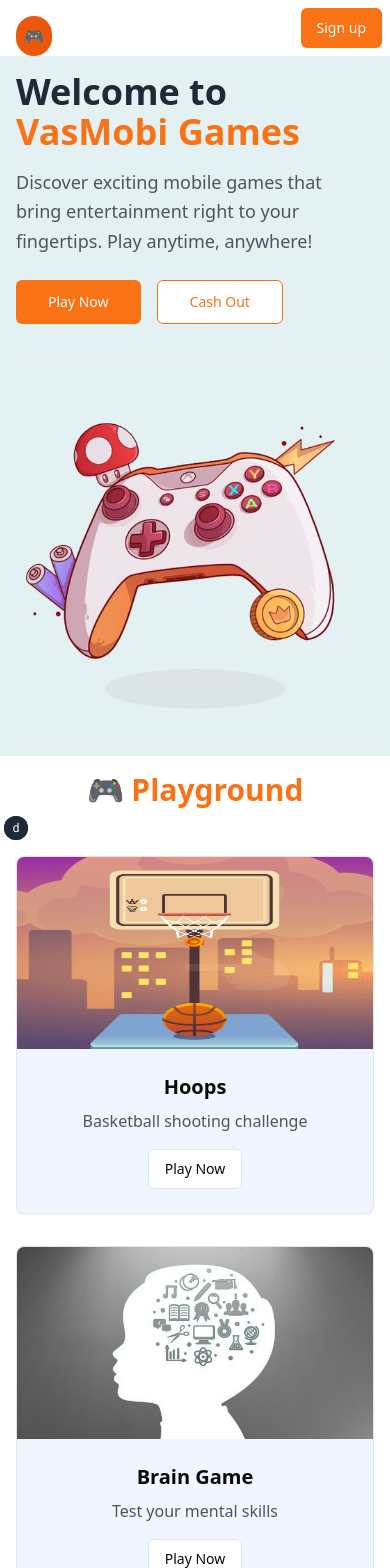
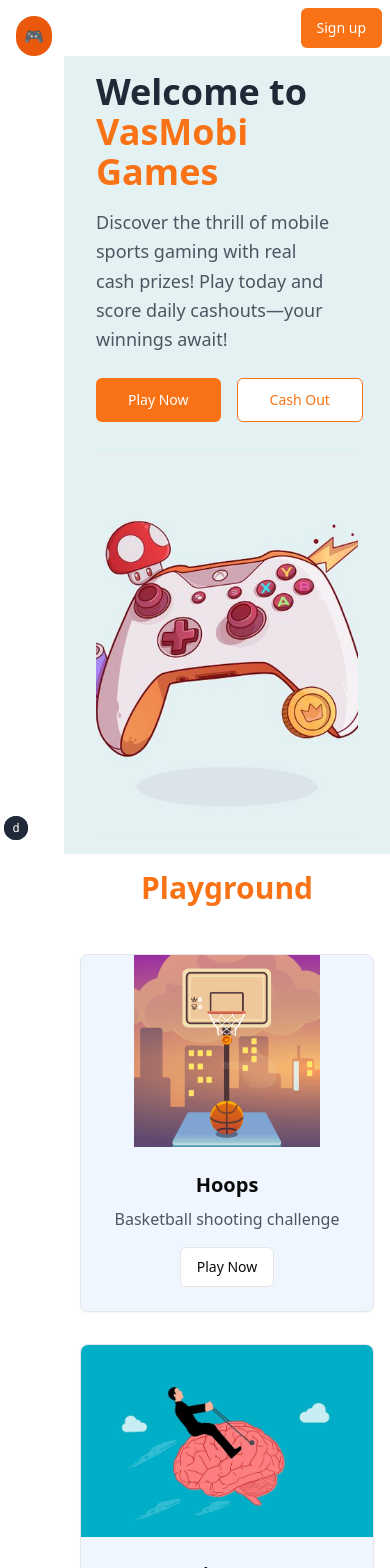
Before and after one commit to NjokiGithukuE/vasmobi-games, a React (Vite) app: page / in a window 390 px wide. Shown: the top 1568 px of the page. Built offline with nearby package versions, Linux system fonts and the light colour scheme.

Commit message:
feat: hero text and image change

```diff
--- a/src/App.tsx
+++ b/src/App.tsx
@@ -1,40 +1,3 @@
-// import React, { useState } from "react";
-// import { VerticalNavbar } from "./components/Navbar";
-// import { Hero } from "./components/Hero";
-// import { Games } from "./components/Games";
-// import { Pricing } from "./components/Pricing";
-// import { Footer } from "./components/Footer";
-// import { Topbar } from "./components/Topbar";
-// import TailwindIndicator from "./components/partials/tailwind-indicator";
-// // import { ModeToggle } from "./components/mode-toggle";
-
-// const App: React.FC = () => {
-//   const [isOpen, setIsOpen] = useState(false);
-
-//   return (
-//     <div className="flex flex-col lg:flex-row min-h-screen overflow-x-hidden max-w-full w-full">
-//       <VerticalNavbar isOpen={isOpen} setIsOpen={setIsOpen} />
-
-//       <main
-//         className={`flex-grow transition-all duration-300
-//           ${isOpen ? "ml-48 lg:ml-16" : "ml-16"}`}
-//       >
-//         <div className="max-w-full w-full overflow-x-hidden">
-//           {/* <ModeToggle /> */}
-//           <Topbar />
-//           <Hero />
-//           <Games />
-//           <Pricing />
-//           <Footer />
-//           <TailwindIndicator />
-//         </div>
-//       </main>
-//     </div>
-//   );
-// };
-
-// export default App;
-
 import React, { useState } from "react";
 import { VerticalNavbar } from "./components/Navbar";
 import { Hero } from "./components/Hero";
@@ -53,11 +16,8 @@ const App: React.FC = () => {
       <VerticalNavbar isOpen={isOpen} setIsOpen={setIsOpen} />
 
       <main
-        className={`
-          flex-grow transition-all duration-300
-          ml-0
-          lg:${isOpen ? "ml-48" : "ml-16"}
-        `}
+        className={`flex-grow transition-all duration-300
+          ${isOpen ? "ml-48 lg:ml-16" : "ml-16"}`}
       >
         <div className="max-w-full w-full overflow-x-hidden">
           {/* <ModeToggle /> */}
@@ -74,3 +34,43 @@ const App: React.FC = () => {
 };
 
 export default App;
+
+// import React, { useState } from "react";
+// import { VerticalNavbar } from "./components/Navbar";
+// import { Hero } from "./components/Hero";
+// import { Games } from "./components/Games";
+// import { Pricing } from "./components/Pricing";
+// import { Footer } from "./components/Footer";
+// import { Topbar } from "./components/Topbar";
+// import TailwindIndicator from "./components/partials/tailwind-indicator";
+// import { ModeToggle } from "./components/mode-toggle";
+
+// const App: React.FC = () => {
+//   const [isOpen, setIsOpen] = useState(false);
+
+//   return (
+//     <div className="flex flex-col lg:flex-row min-h-screen overflow-x-hidden max-w-full w-full">
+//       <VerticalNavbar isOpen={isOpen} setIsOpen={setIsOpen} />
+
+//       <main
+//         className={`
+//           flex-grow transition-all duration-300
+//           ml-0
+//           lg:${isOpen ? "ml-48" : "ml-16"}
+//         `}
+//       >
+//         <div className="max-w-full w-full overflow-x-hidden">
+//           {/* <ModeToggle /> */}
+//           <Topbar />
+//           <Hero />
+//           <Games />
+//           <Pricing />
+//           <Footer />
+//           <TailwindIndicator />
+//         </div>
+//       </main>
+//     </div>
+//   );
+// };
+
+// export default App;
--- a/src/components/Games.tsx
+++ b/src/components/Games.tsx
@@ -10,15 +10,15 @@ export const Games: React.FC = () => {
       image: "/hoops-logo.png",
       bgColor: "bg-blue-50",
       btnDescription: "Play Now",
-      imgCover: "object-contain"
+      imgCover: "object-contain",
     },
     {
       name: "Brain Game",
       description: "Test your mental skills",
-      image: "/brain-game-removebg-preview.png",
+      image: "/brain-game2.jpg",
       bgColor: "bg-blue-50",
       btnDescription: "Play Now",
-      imgCover: "object-cover"
+      imgCover: "object-cover",
     },
     {
       name: "Rocket Mania",
@@ -26,6 +26,7 @@ export const Games: React.FC = () => {
       image: "/rocket2-removebg-preview.png",
       bgColor: "bg-blue-50",
       btnDescription: "Coming Soon",
+      imgCover: "object-scale-down",
     },
     {
       name: "Checkers",
@@ -33,14 +34,14 @@ export const Games: React.FC = () => {
       image: "/checkers2.jpg",
       bgColor: "bg-blue-50",
       btnDescription: "Coming Soon",
-      imgCover: "object-cover"
+      imgCover: "object-cover",
     },
   ];
 
   return (
     <div className="mx-auto px-4 py-4 overflow-hidden w-full max-w-full">
       <h2 className="text-3xl md:text-4xl font-bold text-orange-500 text-center mb-12">
-      🎮 Playground
+        Playground
       </h2>
       <div className="grid sm:grid-cols-1 md:grid-cols-4 gap-8">
         {games.map((game) => (
@@ -57,7 +58,8 @@ export const Games: React.FC = () => {
                 <img
                   src={game.image}
                   alt={game.name}
-                  className="w-full h-48 {games.imgCover} max-w-full"
+                  className={`w-full h-48 ${game.imgCover} max-w-full`}
+                  // className="w-full h-48 {games.imgCover} max-w-full"
                 />
               </div>
               <div className="p-6">
--- a/src/components/Hero.tsx
+++ b/src/components/Hero.tsx
@@ -2,14 +2,14 @@ import { Button } from "./ui/button";
 
 export const Hero: React.FC = () => {
   return (
-    <div className="container mx-auto px-4 py-4 md:py-8 flex flex-col md:flex-row items-center bg-[#E3F1F2]">
+    <div className="container mx-auto px-8 py-4 md:py-8 flex flex-col md:flex-row items-center bg-[#E3F1F2]">
       <div className="w-full md:w-1/2 pr-6 md:pr-8">
         <h1 className="text-4xl md:text-5xl font-bold mb-4 text-gray-800">
           Welcome to <span className="text-orange-500">VasMobi Games</span>
         </h1>
         <p className="text-lg md:text-xl text-gray-600 mb-6 md:mb-8 leading-relaxed">
-          Discover exciting mobile games that bring entertainment right to your
-          fingertips. Play anytime, anywhere!
+          Discover the thrill of mobile sports gaming with real cash prizes!
+          Play today and score daily cashouts—your winnings await!
         </p>
         <div className="flex space-x-4">
           <Button
```
Also changed, not shown: public/brain-game2.jpg (added).
